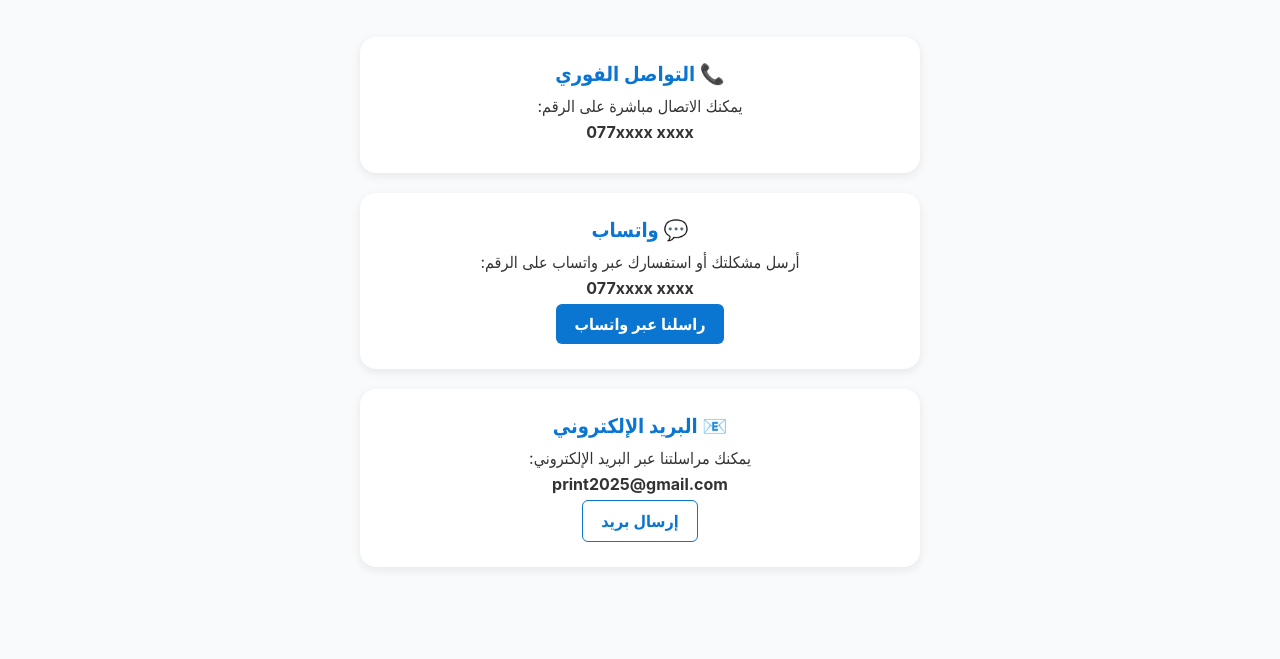
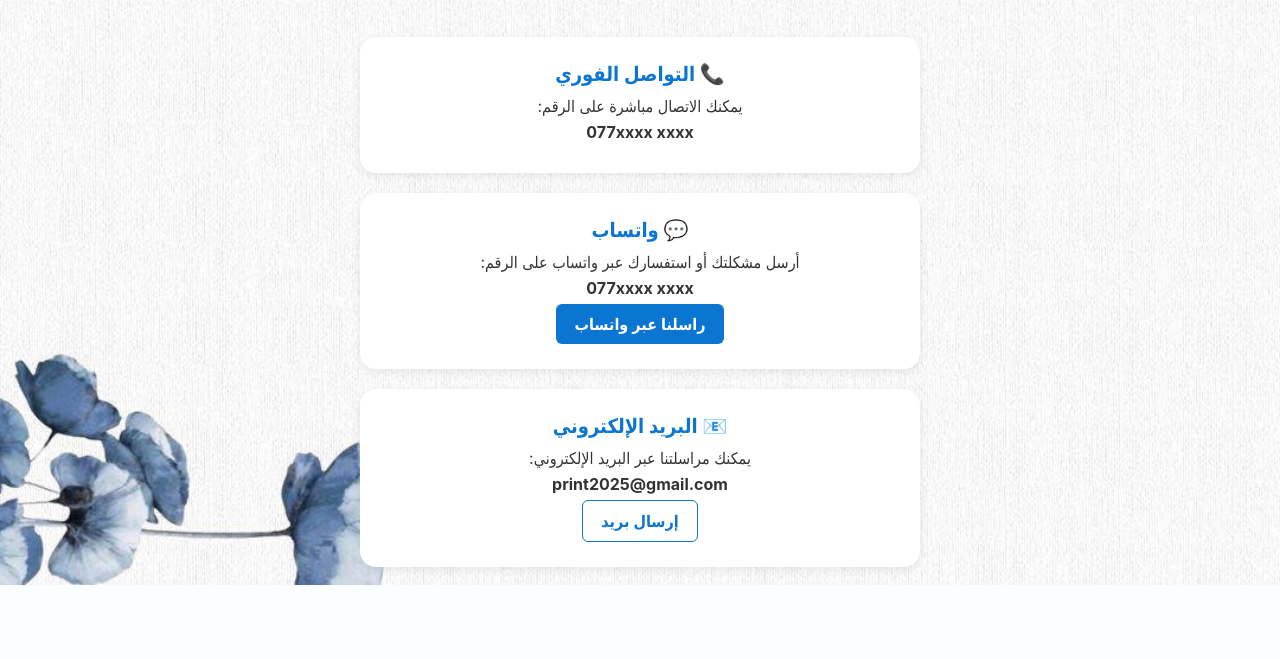
Before and after one commit to EngGhossoun/print_website0, a website: page support.html in a window 1280 px wide. Shown: the part 215-874 px from the top of the page. Drawn offline with Linux system fonts and the light colour scheme.

Commit message:
Initial commit

```diff
--- a/styles.css
+++ b/styles.css
@@ -126,7 +126,7 @@ h1 .big { display: block; font-size: 56px; font-weight: 900; color: #0b2f56; mar
 /* =========================
    SUPPORT page (cards)
    ========================= */
-.support-section { text-align: center; padding: 60px 20px; background: #f8fafc; min-height: 100vh; }
+.support-section { text-align: center; padding: 60px 20px;  min-height: 100vh; }
 .page-title { font-size: 32px; margin-bottom: 15px; color: #0b76d1; }
 .support-intro { font-size: 18px; color: #333; margin-bottom: 40px; max-width:900px; margin-left:auto; margin-right:auto; }
 .support-card { background: white; max-width: 560px; margin: 20px auto; padding: 25px; border-radius: 16px; box-shadow: 0 3px 10px rgba(0,0,0,0.08); transition: 0.18s; text-align: center; }
```
